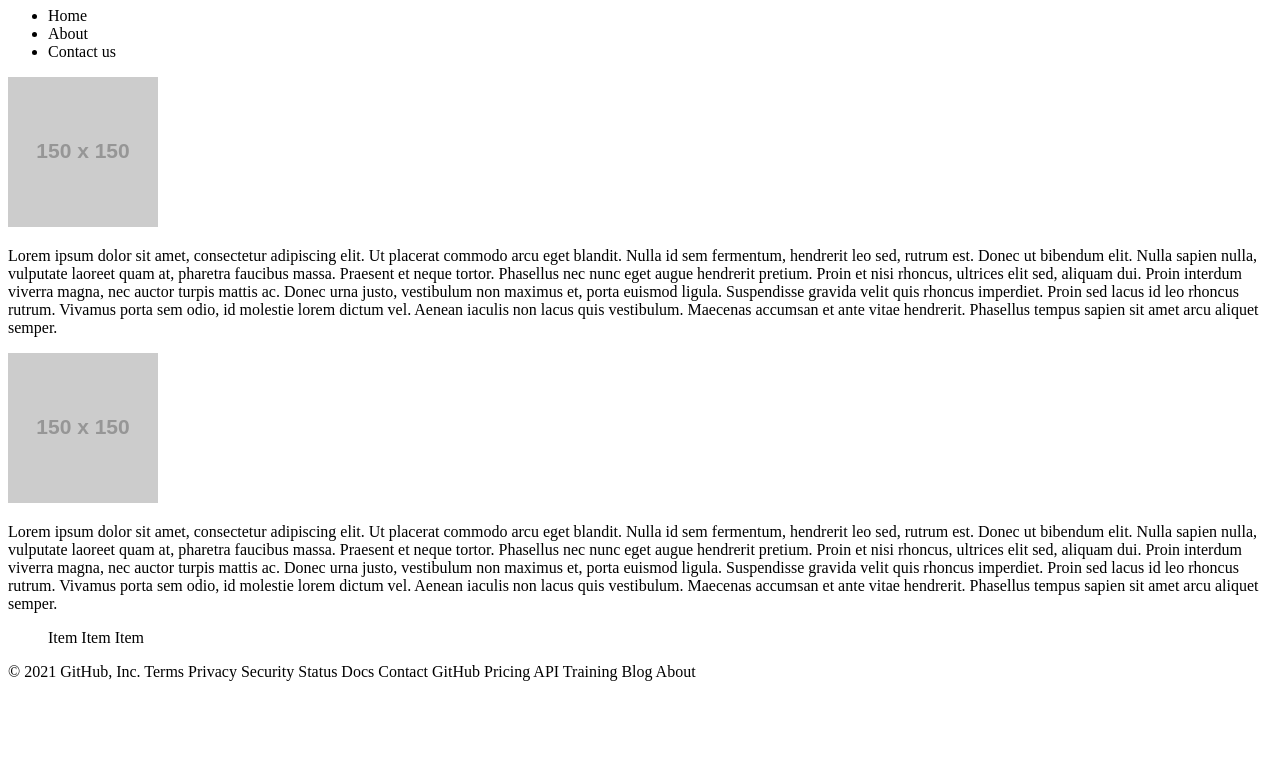
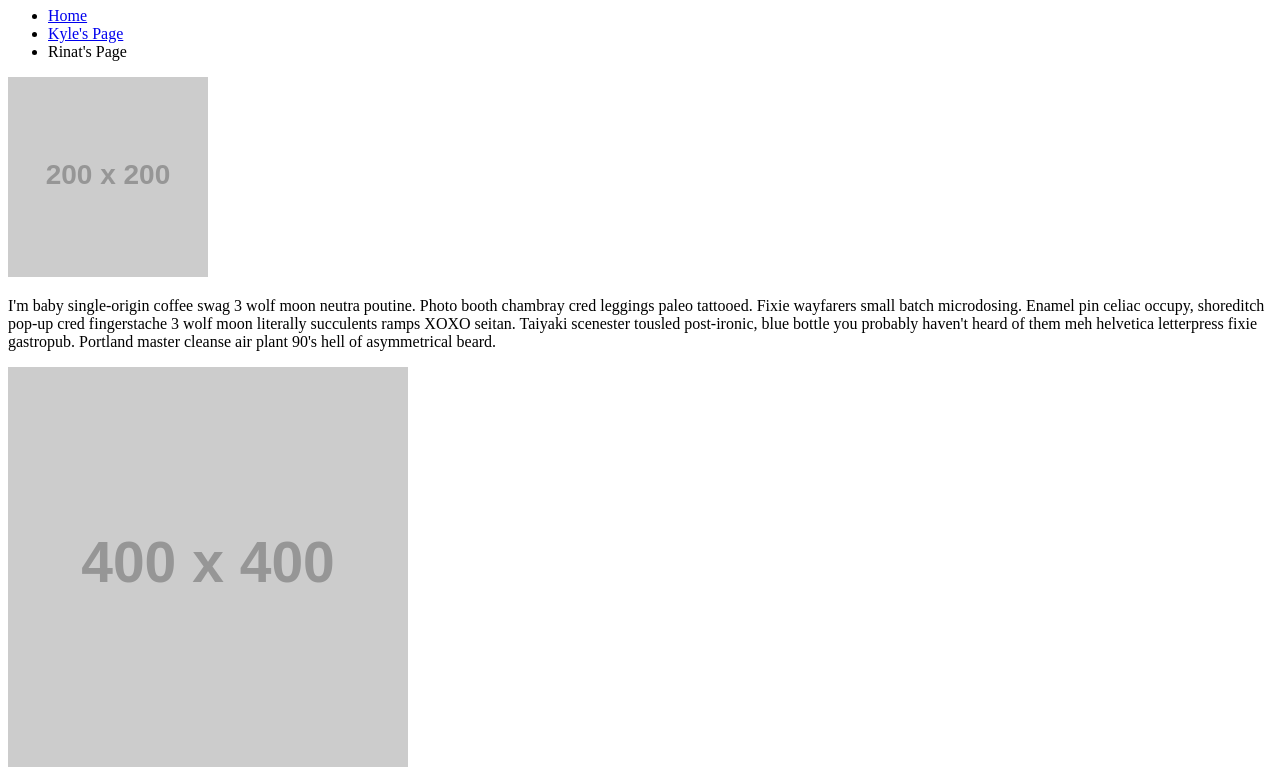
Before and after one commit to taegorov/musicscifi.html, a plain HTML site: page index.html in a window 1280 px wide. Shown: the part 73-857 px from the top of the page. Before the commit the page ends 800 px from the top, so only its background shows below. Drawn offline with Linux system fonts and the light colour scheme; placeholder pictures from the web are drawn by us.

Commit message:
added custom lorem ipsum, changed table of contents links, changed footer text

```diff
--- a/index.html
+++ b/index.html
@@ -1,37 +1,37 @@
 <!DOCTYPE html>
 <html>
     <head>
-        <title>First webpage</title>
+        <title>music vs sci</title>
     </head>
     <body>
         <header>
-<h1>header 1</h1>
+<h1>Music vs. Sci Fi</h1>
         </header>
         <nav>
             <ul>
-                <li>Home</li>
-                <li>About</li>
-                <li>Contact us</li>
-            </ul>
+                <li><a href="index.html">Home</li>
+                <li><a href="https://kylehoac.github.io/firstwebsite/">Kyle's Page</a></li>
+                <li>Rinat's Page</li>
+           </ul>
         </nav>
 
         <main>
 <section>
-    <img src="https://via.placeholder.com/150">
-    <p>Lorem ipsum dolor sit amet, consectetur adipiscing elit. Ut placerat commodo arcu eget blandit. Nulla id sem fermentum, hendrerit leo sed, rutrum est. Donec ut bibendum elit. Nulla sapien nulla, vulputate laoreet quam at, pharetra faucibus massa. Praesent et neque tortor. Phasellus nec nunc eget augue hendrerit pretium. Proin et nisi rhoncus, ultrices elit sed, aliquam dui. Proin interdum viverra magna, nec auctor turpis mattis ac. Donec urna justo, vestibulum non maximus et, porta euismod ligula. Suspendisse gravida velit quis rhoncus imperdiet. Proin sed lacus id leo rhoncus rutrum. Vivamus porta sem odio, id molestie lorem dictum vel. Aenean iaculis non lacus quis vestibulum. Maecenas accumsan et ante vitae hendrerit. Phasellus tempus sapien sit amet arcu aliquet semper.</p>
+    <img src="https://via.placeholder.com/200x200">
+    <p>I'm baby single-origin coffee swag 3 wolf moon neutra poutine. Photo booth chambray cred leggings paleo tattooed. Fixie wayfarers small batch microdosing. Enamel pin celiac occupy, shoreditch pop-up cred fingerstache 3 wolf moon literally succulents ramps XOXO seitan. Taiyaki scenester tousled post-ironic, blue bottle you probably haven't heard of them meh helvetica letterpress fixie gastropub. Portland master cleanse air plant 90's hell of asymmetrical beard.</p>
 </section>
 <section>
-    <img src="https://via.placeholder.com/150">
-    <p>Lorem ipsum dolor sit amet, consectetur adipiscing elit. Ut placerat commodo arcu eget blandit. Nulla id sem fermentum, hendrerit leo sed, rutrum est. Donec ut bibendum elit. Nulla sapien nulla, vulputate laoreet quam at, pharetra faucibus massa. Praesent et neque tortor. Phasellus nec nunc eget augue hendrerit pretium. Proin et nisi rhoncus, ultrices elit sed, aliquam dui. Proin interdum viverra magna, nec auctor turpis mattis ac. Donec urna justo, vestibulum non maximus et, porta euismod ligula. Suspendisse gravida velit quis rhoncus imperdiet. Proin sed lacus id leo rhoncus rutrum. Vivamus porta sem odio, id molestie lorem dictum vel. Aenean iaculis non lacus quis vestibulum. Maecenas accumsan et ante vitae hendrerit. Phasellus tempus sapien sit amet arcu aliquet semper.</p>
+    <img src="https://via.placeholder.com/400x400">
+    <p>Woke lomo wolf neutra, kogi ennui kitsch cliche bushwick literally kombucha cloud bread. Single-origin coffee cliche polaroid food truck squid, literally street art thundercats keytar blue bottle. Bitters ethical synth 8-bit, shaman lomo lumbersexual cold-pressed bespoke chicharrones coloring book meditation truffaut. Trust fund banjo raclette franzen taiyaki, echo park authentic twee raw denim chartreuse hella. Williamsburg pug VHS tote bag narwhal snackwave hashtag. Pok pok snackwave keffiyeh, bitters hella truffaut aesthetic franzen next level health goth occupy.</p>
 </section>
         </main>
 
         <footer>
 <site>
     <ul>
-        <il>Item</il>
-        <il>Item</il>
-        <il>Item</il>
+        <il>I Actually</il>
+        <il>Also Love</il>
+        <il>Sci Fi</il>
     </ul>
 </site>
         </footer>
```
